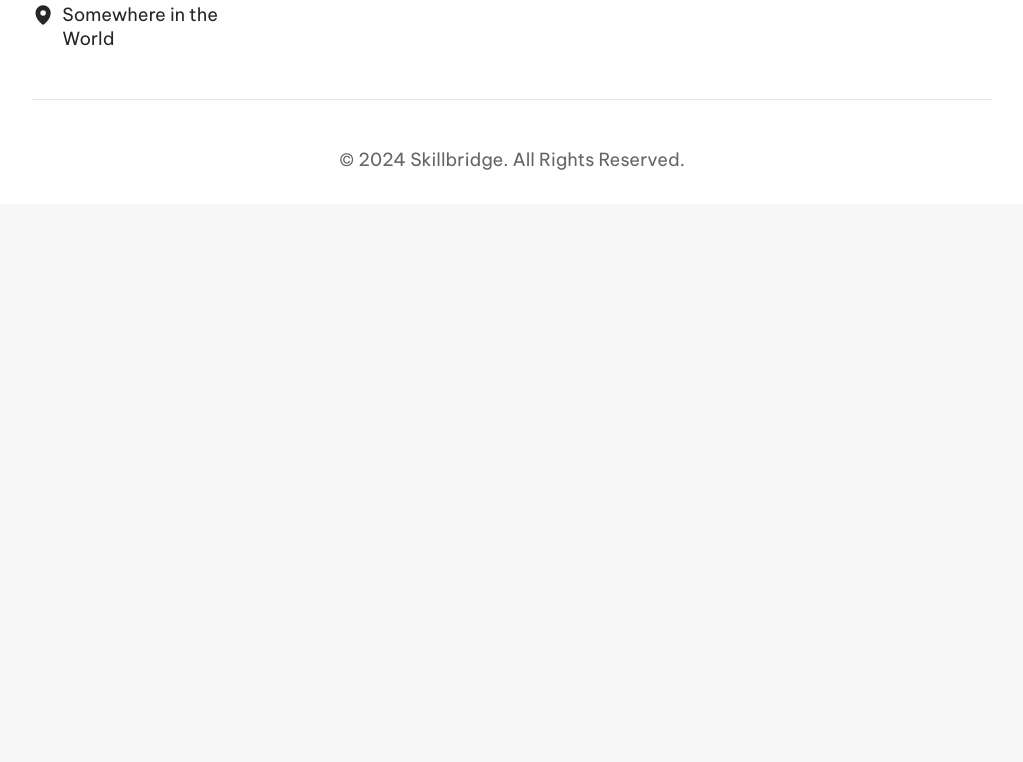
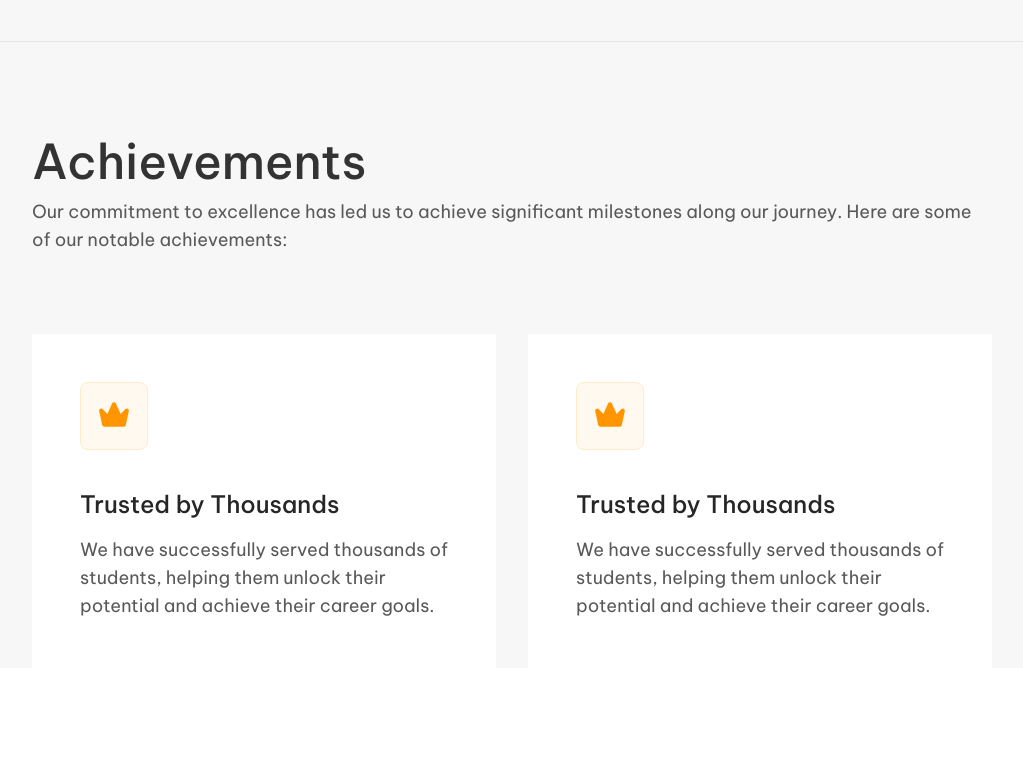
Before and after one commit to mjtavrs/skillbridge-2.0, a Next.js app: page /about-us in a window 1280 px wide. Shown: the part 480-1242 px from the top of the page, without its empty margins (128-1151 px from the left). Before the commit the page ends 820 px from the top, so only its background shows below. Built offline with nearby package versions, Linux system fonts and the light colour scheme.

Commit message:
feat: Create the initial structure for the About Us page.

```diff
--- /dev/null
+++ b/src/app/about-us/AboutUsSections/Card.tsx
@@ -0,0 +1,25 @@
+import { CrownSimple } from '@phosphor-icons/react/dist/ssr'
+
+export function Card() {
+  return (
+    <div className="space-y-8 bg-white p-12">
+      <span className="inline-block rounded-lg border border-skillbridge-orange-90 bg-skillbridge-orange-97 p-4">
+        <CrownSimple
+          height={34}
+          width={34}
+          weight="fill"
+          className="text-skillbridge-orange-50"
+        />
+      </span>
+      <div className="space-y-4">
+        <p className="text-2xl font-medium text-skillbridge-grey-15">
+          Trusted by Thousands
+        </p>
+        <p className="text-lg text-skillbridge-grey-35">
+          We have successfully served thousands of students, helping them unlock
+          their potential and achieve their career goals.
+        </p>
+      </div>
+    </div>
+  )
+}
--- /dev/null
+++ b/src/app/about-us/AboutUsSections/Container.tsx
@@ -0,0 +1,7 @@
+import { ComponentProps } from 'react'
+
+type ContainerProps = ComponentProps<'section'>
+
+export function Container({ ...props }: ContainerProps) {
+  return <section {...props} className="mx-40 space-y-20" />
+}
--- /dev/null
+++ b/src/app/about-us/AboutUsSections/Header.tsx
@@ -0,0 +1,13 @@
+export function Header() {
+  return (
+    <div className="space-y-3">
+      <h2 className="text-5xl font-medium text-skillbridge-grey-20">
+        Achievements
+      </h2>
+      <p className="text-lg text-skillbridge-grey-35">
+        Our commitment to excellence has led us to achieve significant
+        milestones along our journey. Here are some of our notable achievements:
+      </p>
+    </div>
+  )
+}
--- a/src/app/about-us/page.tsx
+++ b/src/app/about-us/page.tsx
@@ -1,9 +1,28 @@
 import { Metadata } from 'next'
+import { PageSection } from '../PageSection'
+import { Container } from './AboutUsSections/Container'
+import { Header } from './AboutUsSections/Header'
+import { Card } from './AboutUsSections/Card'
+import { CardsWrapper } from '../components/Section/CardsWrapper'
 
 export const metadata: Metadata = {
   title: 'Skillbridge • About Us',
 }
 
 export default function AboutUs() {
-  return <p>Quem somos</p>
+  return (
+    <>
+      <PageSection
+        title="About Skillbridge"
+        description="Welcome to our platform, where we are passionate about empowering individuals to master the world of design and development. We offer a wide range of online courses designed to equip learners with the skills and knowledge needed to succeed in the ever-evolving digital landscape."
+      />
+      <Container>
+        <Header />
+        <CardsWrapper variant="twoColumns">
+          <Card />
+          <Card />
+        </CardsWrapper>
+      </Container>
+    </>
+  )
 }
```
